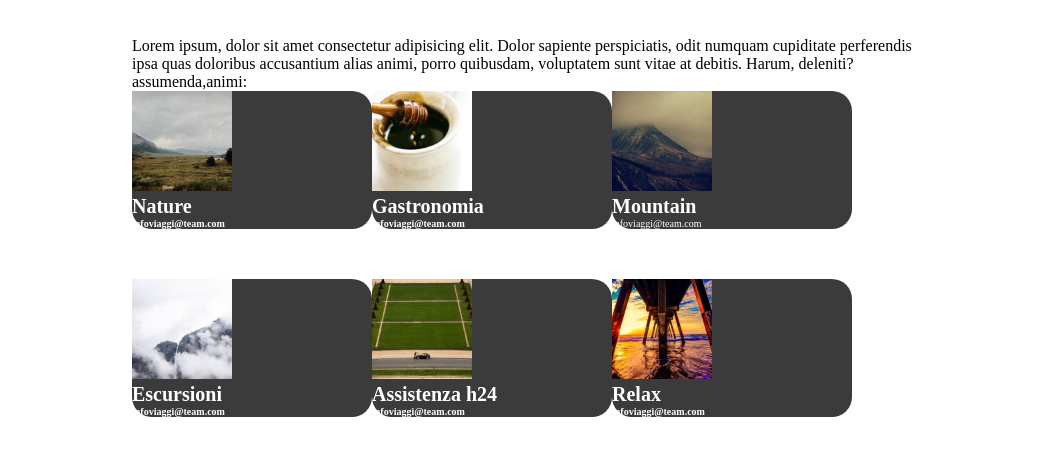
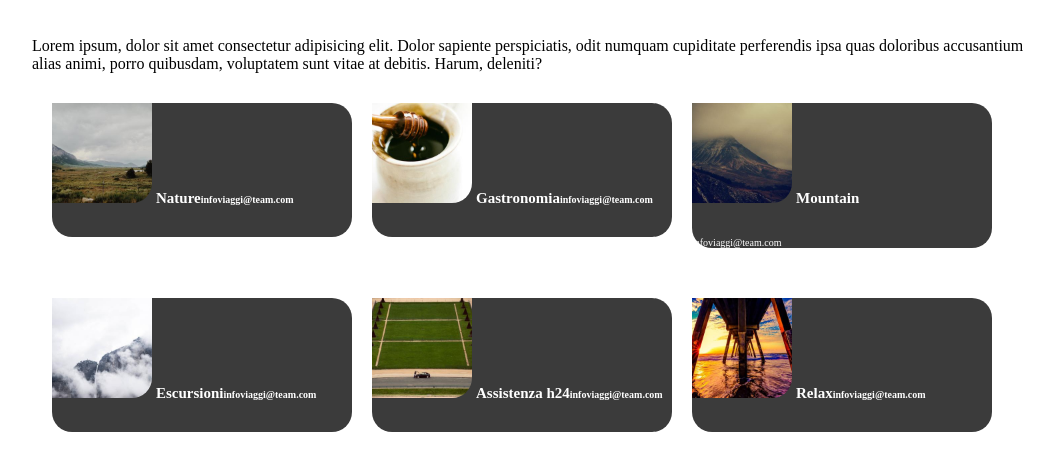
Before and after one commit to Sansone11/html-css-float-cards, a plain HTML site: page index.html in a window 1280 px wide. Shown: the part 41-512 px from the top of the page, without its empty margins (108-1161 px from the left). Drawn offline with Linux system fonts and the light colour scheme.

Commit message:
modifiche

```diff
--- a/css/style.css
+++ b/css/style.css
@@ -15,7 +15,7 @@ h1 {
 }
 /* contenuto main */
 .container {
-    max-width: 800px;
+    max-width: 1000px;
     margin: 0 auto;
 
 
@@ -23,13 +23,21 @@ h1 {
 img{
     height:100px;
     width:100px;
+    border-bottom-right-radius: 20px;
 }
+.testo{
+    display: block;
+}
+
 .address{
     color: white;
     font-size: 10px;
 }
 h2{
-    font-size: 20px;
+    display: inline-block;
+    font-size: 15px;
+    padding-bottom: 30px;
+    text-align:right;
 }
 
 .colonna {
@@ -40,12 +48,13 @@ h2{
     background-color: rgba(0, 0, 0, 0.767);
     color: white;
     width: 30%;
-    padding-right:15px ;
+    margin-left: 20px;
 
 }
 .container-card{
     border: solid 1px blu;
     margin:0 auto;
+    padding-top: 30px;
 }
 .container-card.clearfix::after {
     content: "";
--- a/index.html
+++ b/index.html
@@ -17,9 +17,9 @@
     </header>
     <main>
         <section class="container">
-            <p>Lorem ipsum, dolor sit amet consectetur adipisicing elit. Dolor sapiente perspiciatis, odit numquam
+            <p id="testo">Lorem ipsum, dolor sit amet consectetur adipisicing elit. Dolor sapiente perspiciatis, odit numquam
                 cupiditate perferendis ipsa quas doloribus accusantium alias animi, porro quibusdam, voluptatem sunt
-                vitae at debitis. Harum, deleniti?assumenda,animi:</p>
+                vitae at debitis. Harum, deleniti?</p>
             <!-- card -->
             <div class="container-card">
                 <div class="colonna">
```
